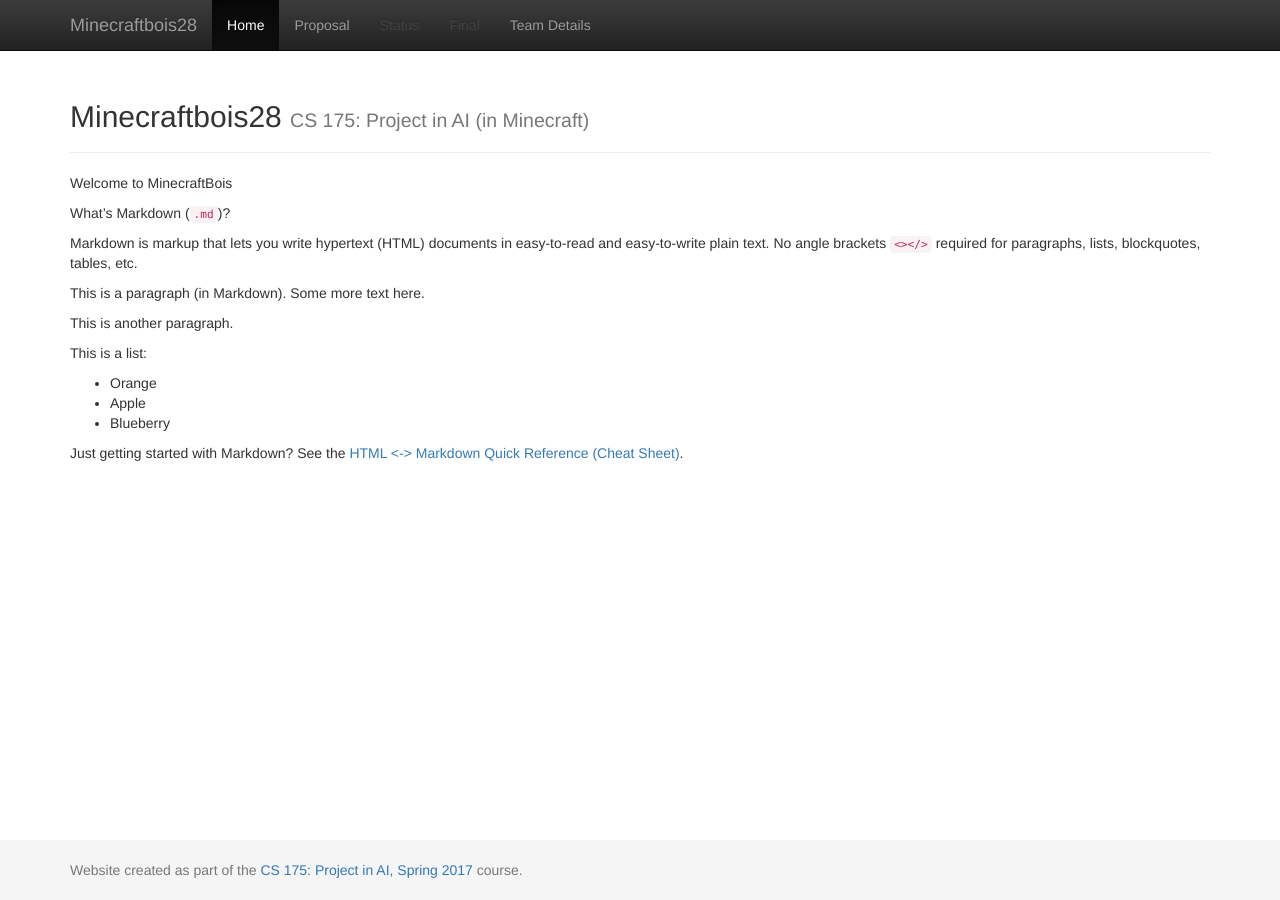
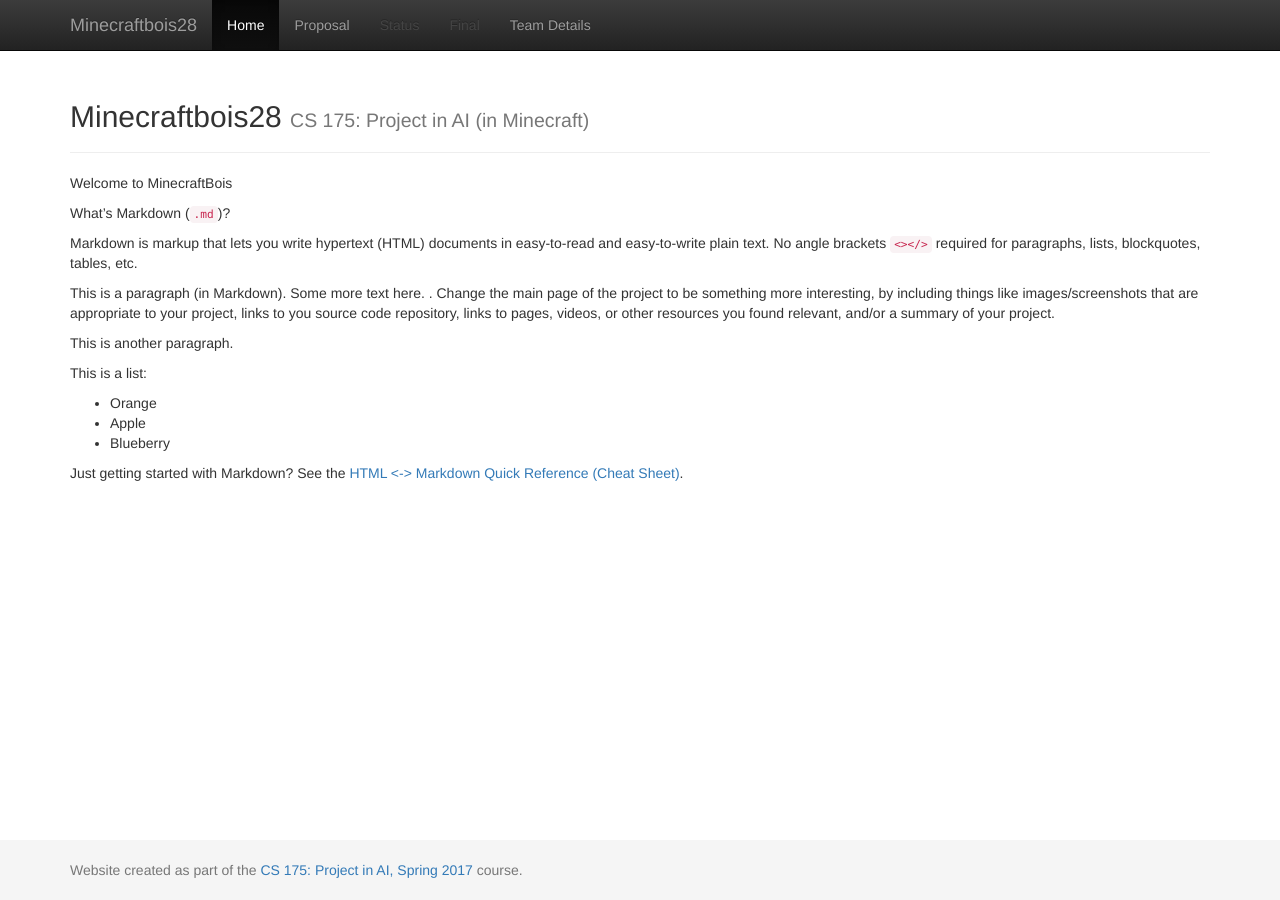
Before and after one commit to paulan94/Chattys-World, a Jekyll site: the page built from docs/index.md, in a window 1280 px wide. Built offline with Jekyll 4.4.1, drawn with Linux system fonts in a browser that asks for light colours.

Commit message:
testing edit

```diff
--- a/docs/index.md
+++ b/docs/index.md
@@ -16,6 +16,10 @@ paragraphs, lists, blockquotes, tables, etc.
 
 This is a paragraph (in Markdown). Some more
 text here.
+. Change the main page of the project to be something more
+interesting, by including things like images/screenshots that are appropriate to your project, links to you
+source code repository, links to pages, videos, or other resources you found relevant, and/or a summary of
+your project.
 
 This is another paragraph.
 
```
